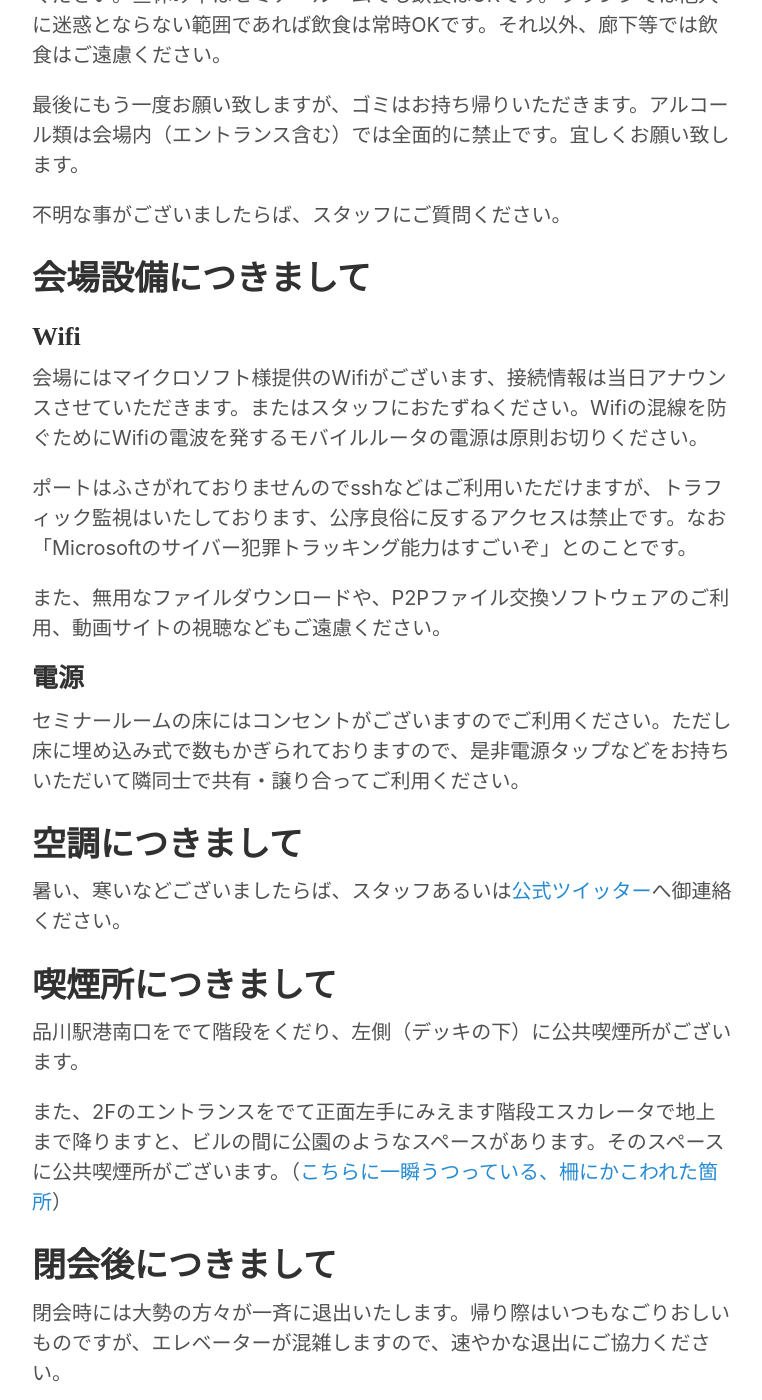
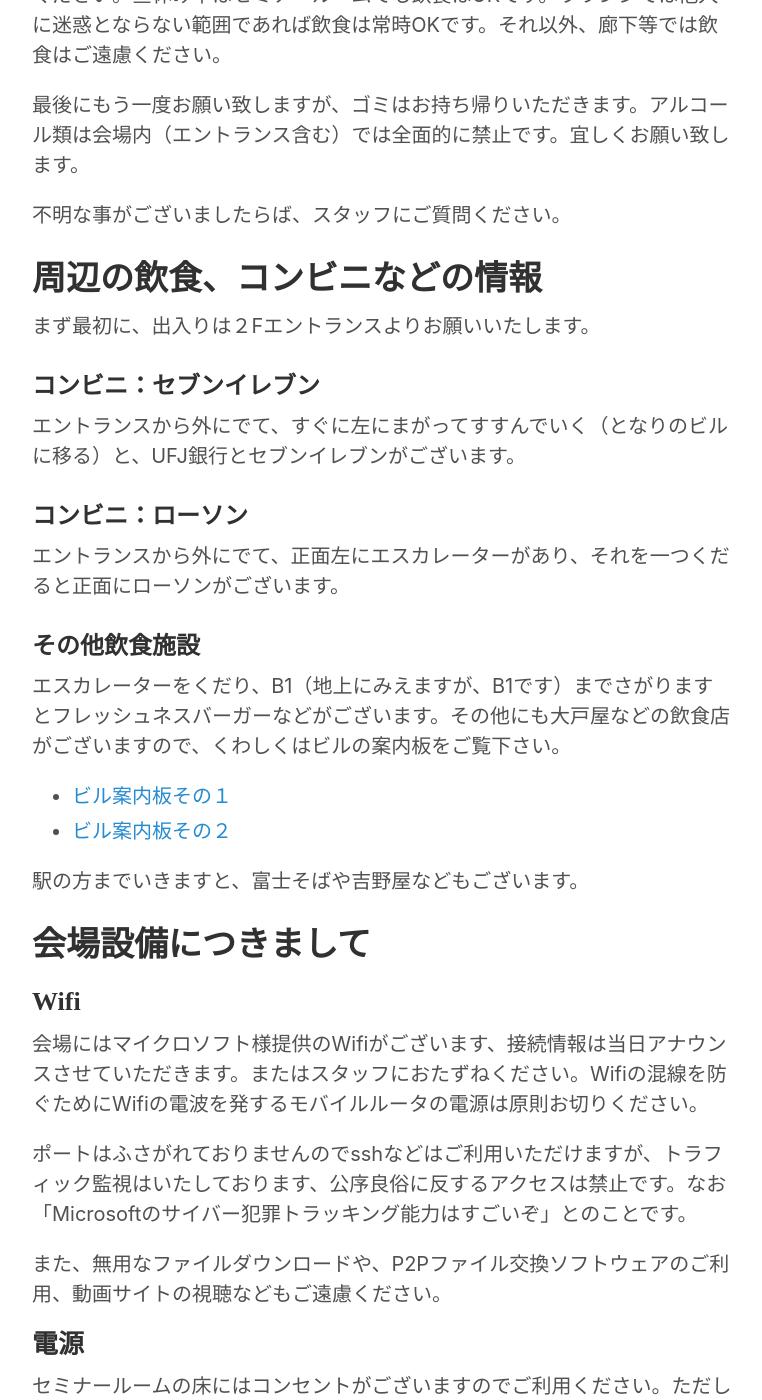
Before and after one commit to hachiojipm/yapcasia-8oji-2016mid, a Jekyll site: the page built from venue_info.md, in a window 1280 px wide and 1400 px high, scrolled down 3891 px. Shown: the whole window, without its empty margins (258-1020 px from the left). Built offline with Jekyll 4.4.1, drawn with Linux system fonts in a browser that asks for light colours; comment, search, counter and statistics services are not loaded.

Commit message:
コンビニ、飲食店情報を追記

```diff
--- a/venue_info.md
+++ b/venue_info.md
@@ -86,6 +86,28 @@ Connpassの[こちらの矢印の先にある「受付表を見る」ボタン
 不明な事がございましたらば、スタッフにご質問ください。
 
 
+# 周辺の飲食、コンビニなどの情報
+
+まず最初に、出入りは２Fエントランスよりお願いいたします。
+
+### コンビニ：セブンイレブン
+
+エントランスから外にでて、すぐに左にまがってすすんでいく（となりのビルに移る）と、UFJ銀行とセブンイレブンがございます。
+
+### コンビニ：ローソン
+
+エントランスから外にでて、正面左にエスカレーターがあり、それを一つくだると正面にローソンがございます。
+
+### その他飲食施設
+
+エスカレーターをくだり、B1（地上にみえますが、B1です）までさがりますとフレッシュネスバーガーなどがございます。その他にも大戸屋などの飲食店がございますので、くわしくはビルの案内板をご覧下さい。
+
+- [ビル案内板その１](/images/build_map1.png)
+- [ビル案内板その２](/images/build_map2.png)
+
+駅の方までいきますと、富士そばや吉野屋などもございます。
+
+
 # 会場設備につきまして
 
 ## Wifi
```
Also changed, not shown: images/build_map1.png (added), 1 other file.
